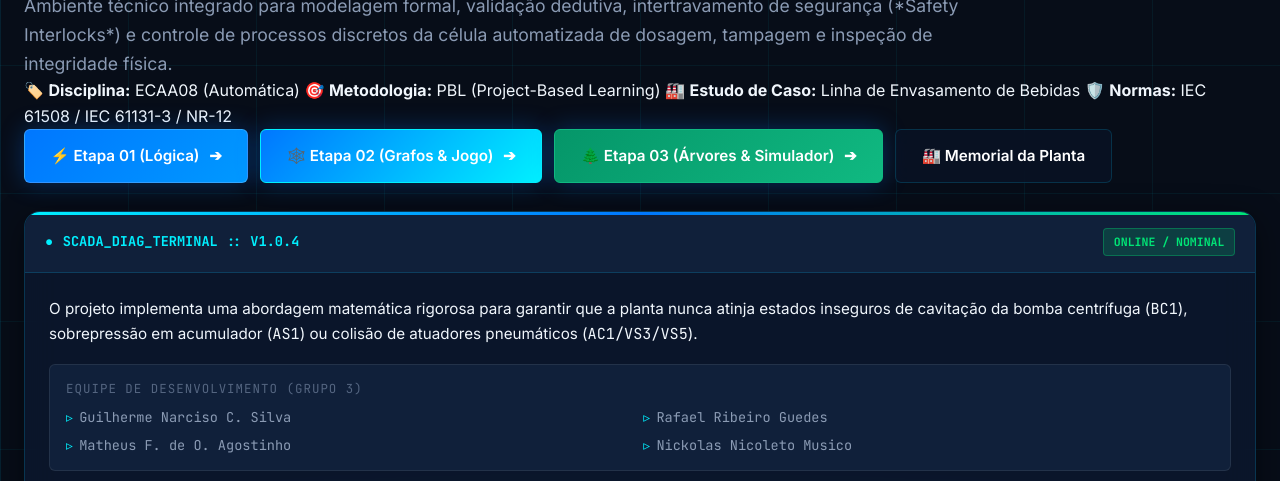
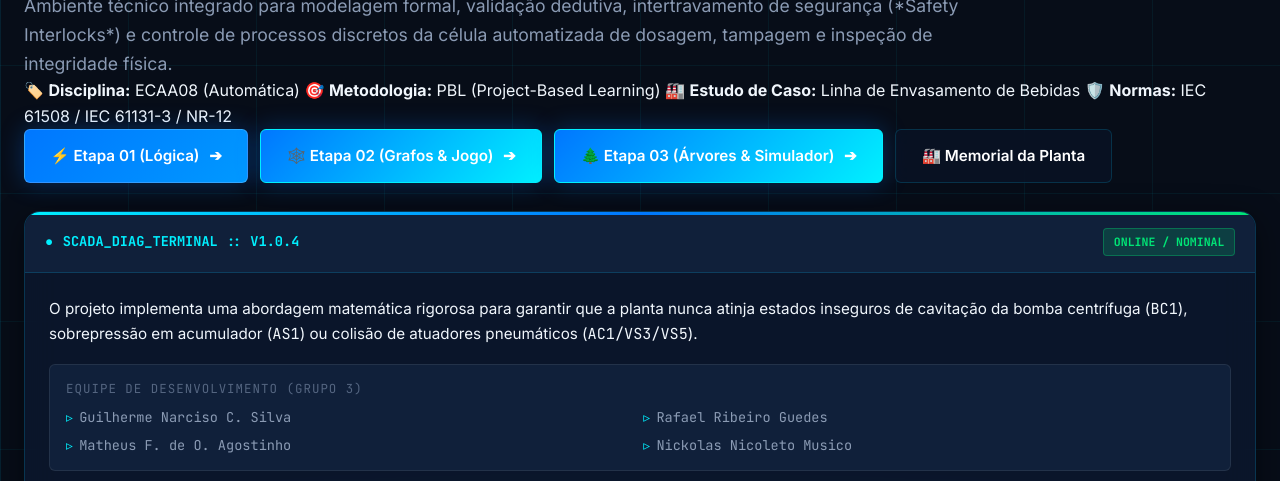
Before and after one commit to GuiCastro7/Grupo-3---ECAA08, a plain HTML site: page index.html in a window 1280 px wide. Shown: the part 319-800 px from the top of the page. Drawn offline with Linux system fonts and the light colour scheme.

Commit message:
Update index.html

```diff
--- a/index.html
+++ b/index.html
@@ -87,7 +87,7 @@
             <span>🕸️ Etapa 02 (Grafos & Jogo)</span>
             <span>➔</span>
           </a>
-          <a href="doc/etapa-03-arvores.html" class="btn-cta-primary" style="background: linear-gradient(135deg, #059669, #10b981); border-color: #10b981;">
+          <a href="doc/etapa-03-arvores.html" class="btn-cta-primary" style="background: linear-gradient(135deg, #0077ff, #00f0ff); border-color: #00f0ff;">
             <span>🌲 Etapa 03 (Árvores & Simulador)</span>
             <span>➔</span>
           </a>
```
